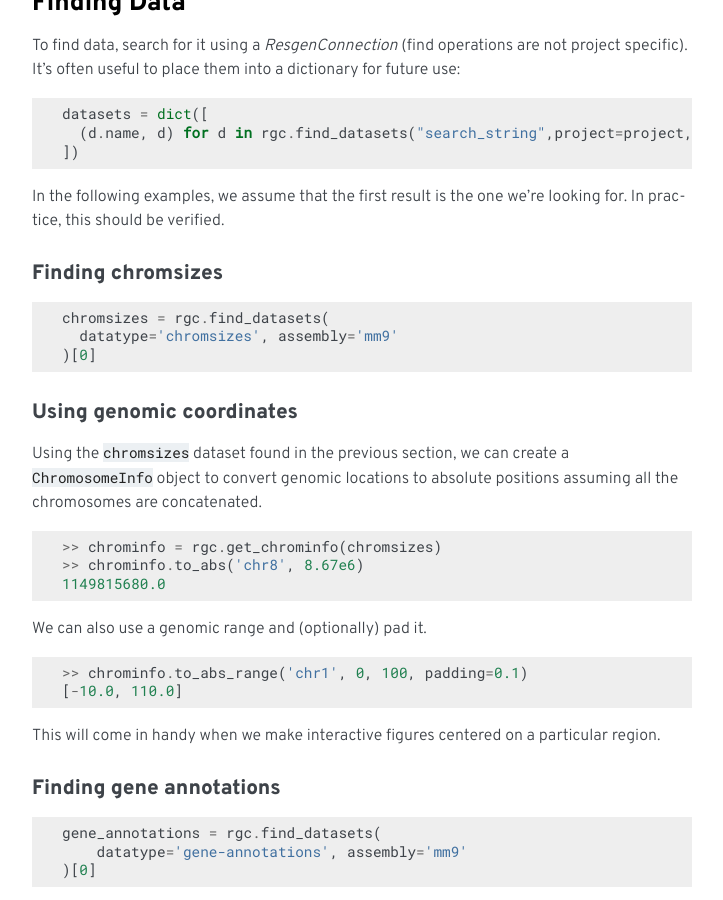
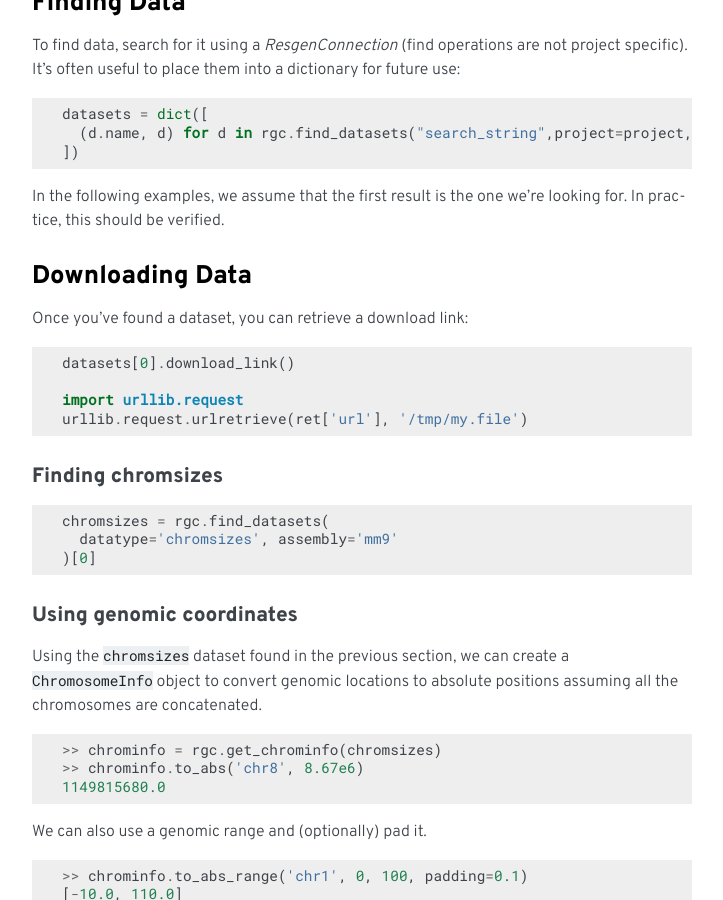
Before and after one commit to reservoirgenomics/resgen-python, a Sphinx documentation site: the page built from docs/getting_started.rst, in a window 1280 px wide and 900 px high, scrolled down 1940 px. Shown: the whole window, without its empty margins (388-1111 px from the left). Built offline with Sphinx 7.4.7, drawn with Linux system fonts in a browser that asks for light colours; formulas are drawn with MathJax 3; some of the changed text lies outside the part shown.

Commit message:
Added a function for obtaining a download link

```diff
--- a/docs/getting_started.rst
+++ b/docs/getting_started.rst
@@ -115,6 +115,19 @@ future use:
   ])
 
 In the following examples, we assume that the first result is the one we're looking for. In practice, this should be verified.
+
+Downloading Data
+----------------
+
+Once you've found a dataset, you can retrieve a download link:
+
+.. code-block:: python
+
+  datasets[0].download_link()
+
+  import urllib.request
+  urllib.request.urlretrieve(ret['url'], '/tmp/my.file')
+
 
 Finding chromsizes
 ^^^^^^^^^^^^^^^^^^
@@ -241,11 +254,3 @@ Followed by a Python sync:
   import os.path as op
 
   project.sync_dataset(op.join(os.getcwd(), NOTEBOOK_FULL_PATH), force_update=True)
-
-
-[Experimental] Syncing a UCSC track hub
----------------------------------------
-
-.. code-block:: python
-
-  project.sync_track_hub('http://193.147.188.155/hubs/BraLan/')
```
Also changed, not shown: CHANGELOG.md (+4 -0 lines), resgen/__init__.py (+11 -0 lines).
